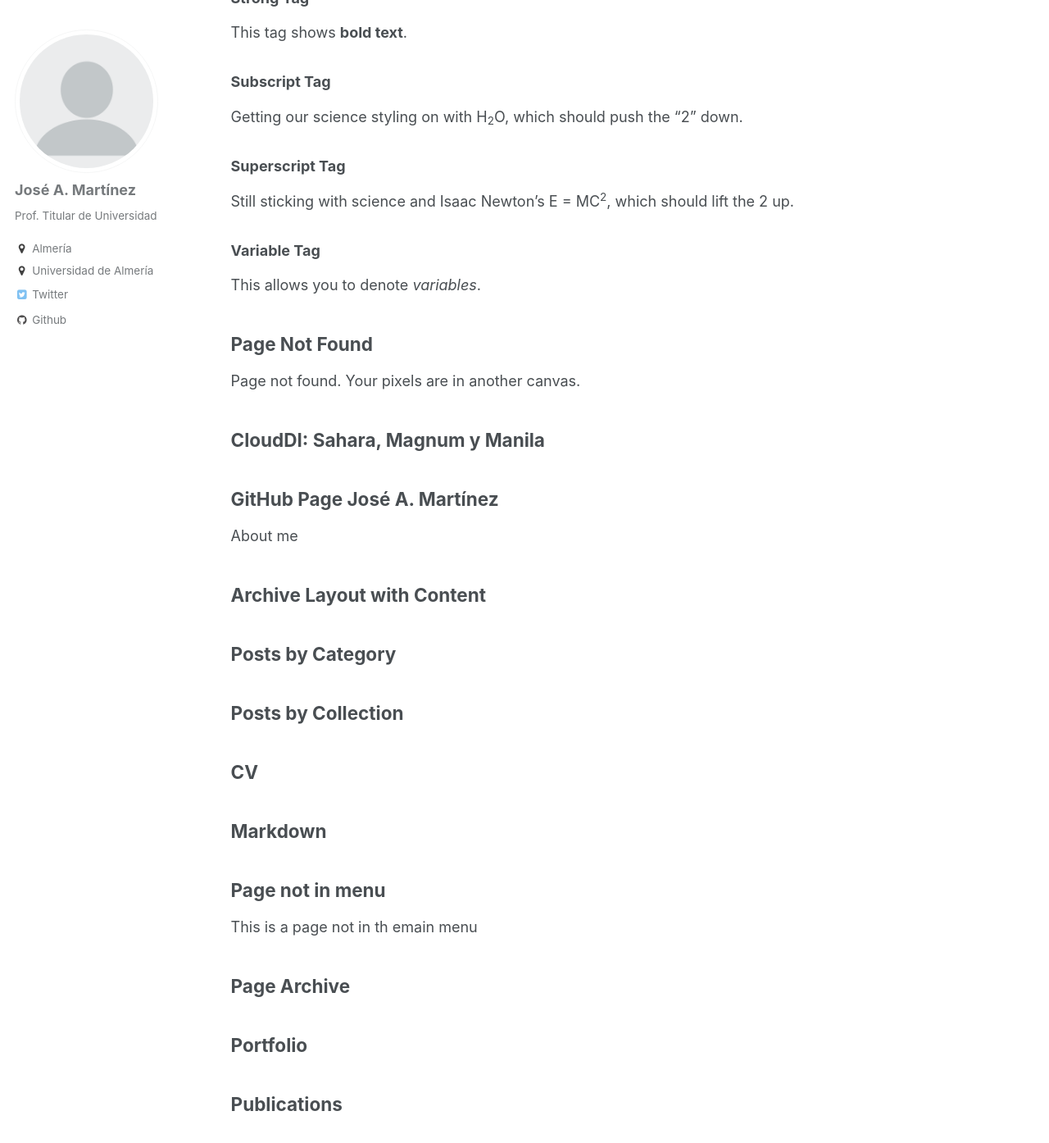
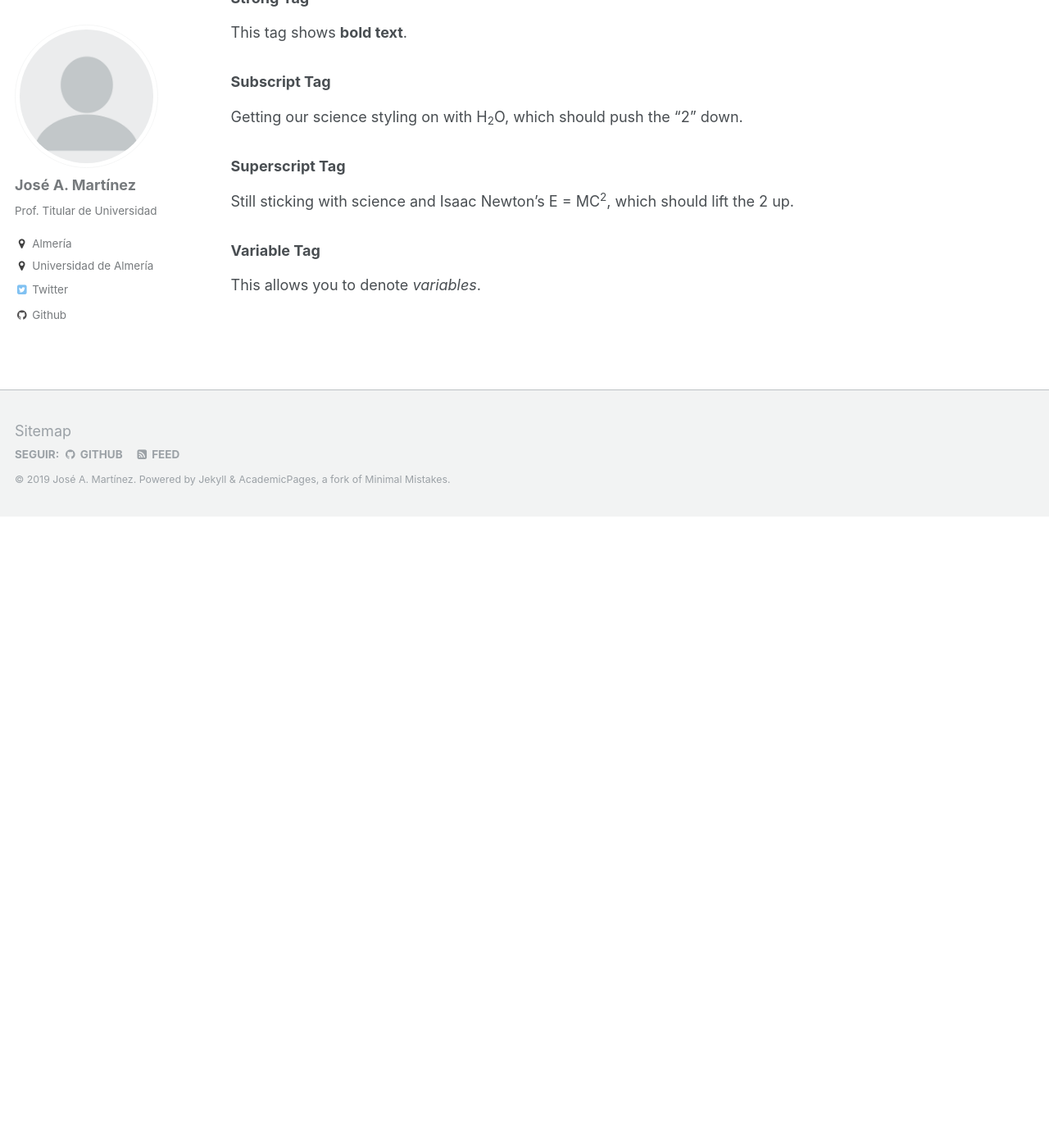
Before and after one commit to hpcjmart/hpcjmart.github.io, a Jekyll site: the page built from _pages/SeminarioCloudDI.md, in a window 1280 px wide and 1400 px high, scrolled down 5539 px. Shown: the top 1394 px of the window at 82% size. Built offline with Jekyll 4.4.1, drawn with Linux system fonts in a browser that asks for light colours; after the commit the page ends 6169 px from its top, so only the background shows below that; some of the changed lines change nothing that is shown; some of the changed text lies outside the part shown.

Commit message:
Quitado bucle 3

```diff
--- a/_pages/SeminarioCloudDI.md
+++ b/_pages/SeminarioCloudDI.md
@@ -196,8 +196,3 @@ Still sticking with science and Isaac Newton's E = MC<sup>2</sup>, which should
 ### Variable Tag
 
 This allows you to denote <var>variables</var>.
-
-[comment]: <> {% include base_path %}
-[comment]: <> {% for post in site.pages %}
-[comment]: <> {% include archive-single.html %}
-[comment]: <> {% endfor %}
```
